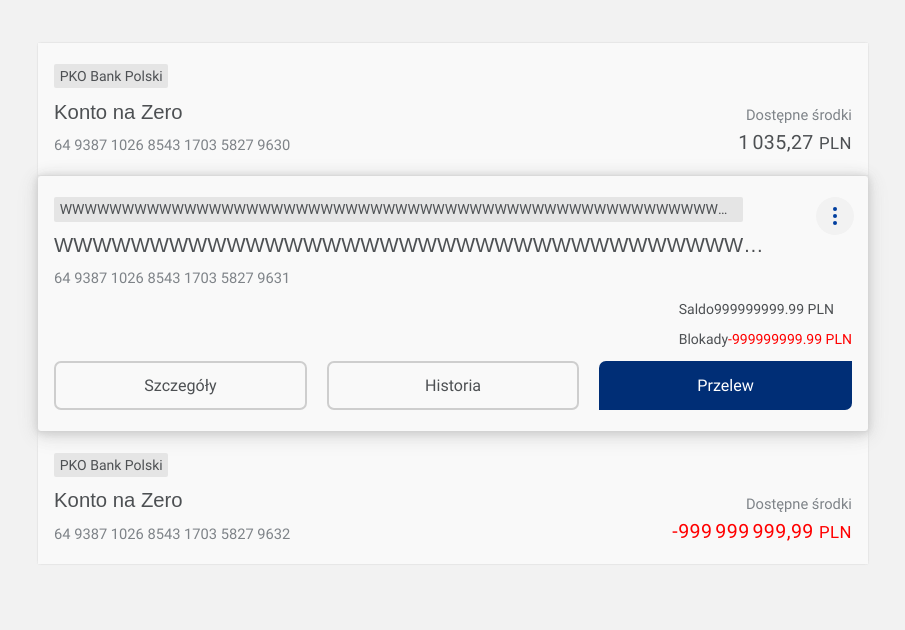
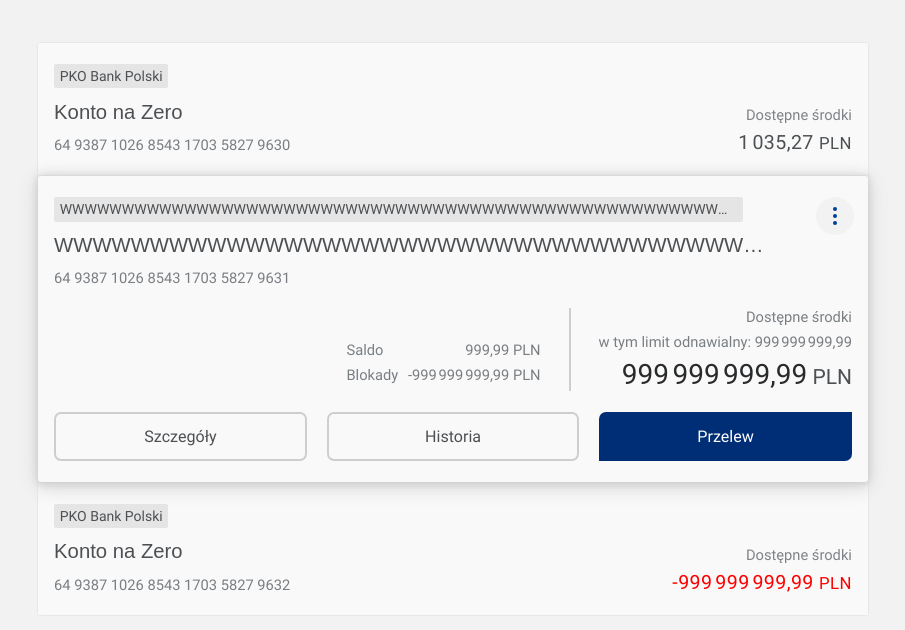
Before and after one commit to e-victoria/accordion-recruitment, an Angular app: page / in a window 1280 px wide. Both pictures are taken after a click on the button 520 px from the left and 245 px from the top of the page. Shown: the top 630 px of the page, without its empty margins (187-1092 px from the left). Built offline with nearby package versions, Linux system fonts and the light colour scheme.

Commit message:
Add info to additional info

```diff
--- a/src/app/accordion/Accordion.model.ts
+++ b/src/app/accordion/Accordion.model.ts
@@ -10,4 +10,10 @@ export default interface Accordion {
   available_amount: number;
   bank: string;
   canTransfer: boolean;
+  renewable_limit: RenewableLimit;
 }
+
+export interface RenewableLimit {
+  overall: number;
+  used: number;
+}
--- a/src/app/accordion/accordion.component.html
+++ b/src/app/accordion/accordion.component.html
@@ -23,11 +23,19 @@
       <div #additionalInfo class="accordion__additional-info additional-info hidden">
         <div class="additional-info__balance-wrapper">
           <div class="additional-info__balance">
-            <p class="additional-info__balance-item">Saldo<span class="{{ accordion.balance < 0 ? 'balance__available--negative' : '' }}">{{ accordion.balance }} {{ accordion.currency }}</span></p>
-            <p class="additional-info__balance-item">Blokady<span class="{{ accordion.blocked_amount < 0 ? 'balance__available--negative' : '' }}">{{ accordion.blocked_amount }} {{ accordion.currency }}</span></p>
+            <div class="additional-info__balance-item">
+              <p class="additional-info__balance-item-title">Saldo</p>
+              <p class="{{ accordion.balance < 0 ? 'balance__available--negative' : '' }}">{{ accordion.balance.toLocaleString('fr') }} {{ accordion.currency }}</p>
+            </div>
+            <div class="additional-info__balance-item">
+              <p class="additional-info__balance-item-title">Blokady</p>
+              <p class="{{ accordion.blocked_amount < 0 ? 'balance__available--negative' : '' }}">{{ accordion.blocked_amount.toLocaleString('fr') }} {{ accordion.currency }}</p>
+            </div>
           </div>
           <div class="additional-info__balance">
-
+            <p class="additional-info__available-title">Dostępne środki</p>
+            <p *ngIf="accordion.renewable_limit.overall > 0" class="additional-info__available-title">w tym limit odnawialny: {{ accordion.renewable_limit.overall.toLocaleString('fr') }}</p>
+            <p class="additional-info__available-balance {{ accordion.available_amount < 0 ? 'balance__available--negative' : '' }}"><span>{{ accordion.available_amount.toLocaleString('fr') }}</span> {{ accordion.currency }}</p>
           </div>
         </div>
         <div class="additional-info__btn-wrapper">
--- a/src/app/accordion/accordion.component.scss
+++ b/src/app/accordion/accordion.component.scss
@@ -126,7 +126,7 @@
 .accordion__account {
   font-size: 1.05rem;
   margin: 0;
-  color: lighten($default-font-color, 20%);
+  color: lighten($default-font-color, 18%);
 }
 
 .additional-info {
@@ -135,7 +135,58 @@
 }
 
 .additional-info__balance-wrapper {
-  align-self: flex-end;
+  margin-top: 1.5rem;
+  display: grid;
+  justify-content: flex-end;
+  grid-auto-flow: column;
+  margin-bottom: 1.5rem;
+}
+
+.additional-info__balance {
+  min-width: 50%;
+  display: flex;
+  flex-direction: column;
+  justify-content: flex-end;
+}
+
+.additional-info__balance:first-child {
+  padding-right: 2rem;
+  border-right: 0.17rem solid darken($accordion-border-color, 10%);
+}
+
+.additional-info__balance:last-child {
+  padding-left: 2rem;
+  align-items: flex-end;
+}
+
+.additional-info__balance-item {
+  margin: 0;
+  display: flex;
+  justify-content: space-between;
+}
+
+.additional-info__balance p {
+  margin: 0;
+  font-size: 1.05rem;
+  color: lighten($default-font-color, 18%);
+
+  &:not(:last-child) {
+    margin-bottom: 0.5rem;
+  }
+}
+
+.additional-info__balance-item .additional-info__balance-item-title {
+  margin-right: 0.7rem;
+}
+
+.additional-info__balance .additional-info__available-balance {
+  font-size: 1.5rem;
+  color: $default-font-color;
+
+  & span {
+    font-size: 2rem;
+    color: darken($default-font-color, 15%);
+  }
 }
 
 .additional-info__btn-wrapper {
--- a/src/app/accordion/accordion.service.ts
+++ b/src/app/accordion/accordion.service.ts
@@ -40,6 +40,9 @@ export class AccordionService {
         if (typeof account.balance === 'string') {
           account.balance = parseFloat(account.balance);
         }
+        if (typeof account.renewable_limit.overall === 'string') {
+          account.renewable_limit.overall = parseFloat(account.renewable_limit.overall);
+        }
         return account;
       }
     }
--- a/src/app/accounts.json
+++ b/src/app/accounts.json
@@ -18,7 +18,7 @@
     "id": "1",
     "title": "WWWWWWWWWWWWWWWWWWWWWWWWWWWWWWWWWWWWWWWWWWWWWWWWWWWWWWWWWWWWWWWW",
     "account_number": "64 9387 1026 8543 1703 5827 9631",
-    "balance": "999999999.99",
+    "balance": "999.99",
     "currency": "PLN",
     "blocked_amount": "-999999999.99",
     "available_amount": "999999999.99",
```
